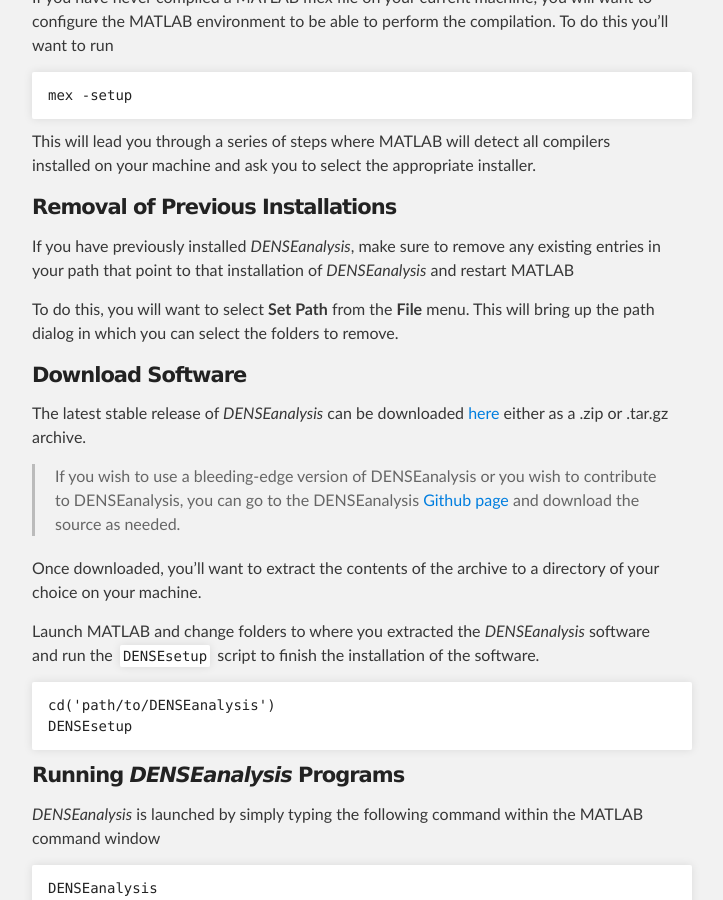
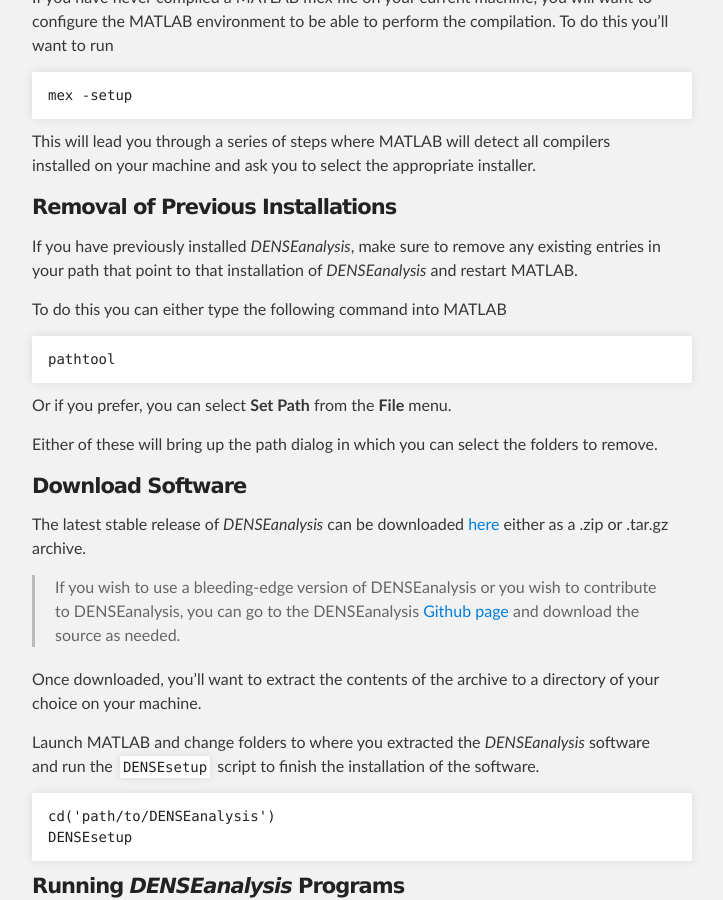
Before and after one commit to denseanalysis/denseanalysis.github.io, a Jekyll site: the page built from index.md, in a window 1280 px wide and 900 px high, scrolled down 781 px. Shown: the whole window, without its empty margins (288-1011 px from the left). Built offline with Jekyll 4.4.1, drawn with Linux system fonts in a browser that asks for light colours.

Commit message:
Adds pathtool option to documentation

```diff
--- a/index.md
+++ b/index.md
@@ -38,10 +38,16 @@
 
 If you have previously installed *DENSEanalysis*, make sure to remove any
 existing entries in your path that point to that installation of
-*DENSEanalysis* and restart MATLAB
+*DENSEanalysis* and restart MATLAB.
 
-To do this, you will want to select **Set Path** from the **File** menu. This
-will bring up the path dialog in which you can select the folders to remove.
+To do this you can either type the following command into MATLAB
+
+    pathtool
+
+Or if you prefer, you can select **Set Path** from the **File** menu.
+
+Either of these will bring up the path dialog in which you can select the
+folders to remove.
 
 #### Download Software
 
```
